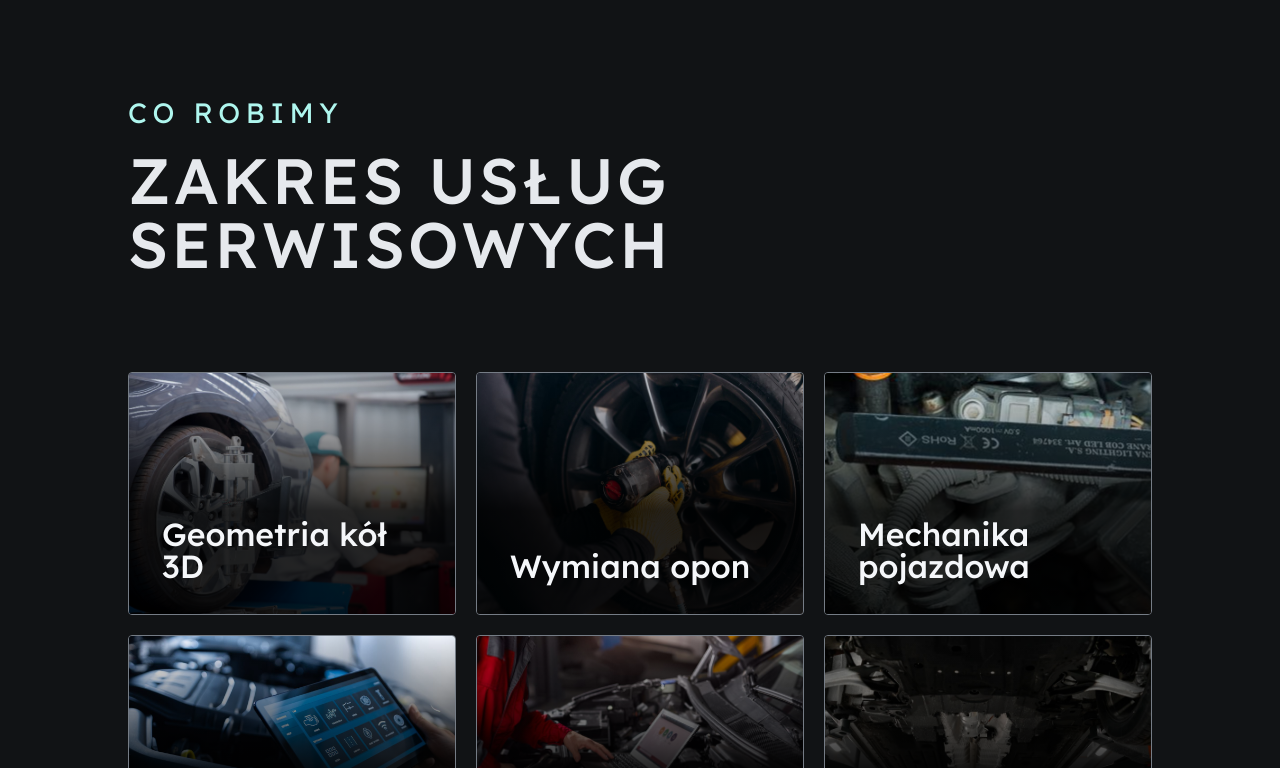
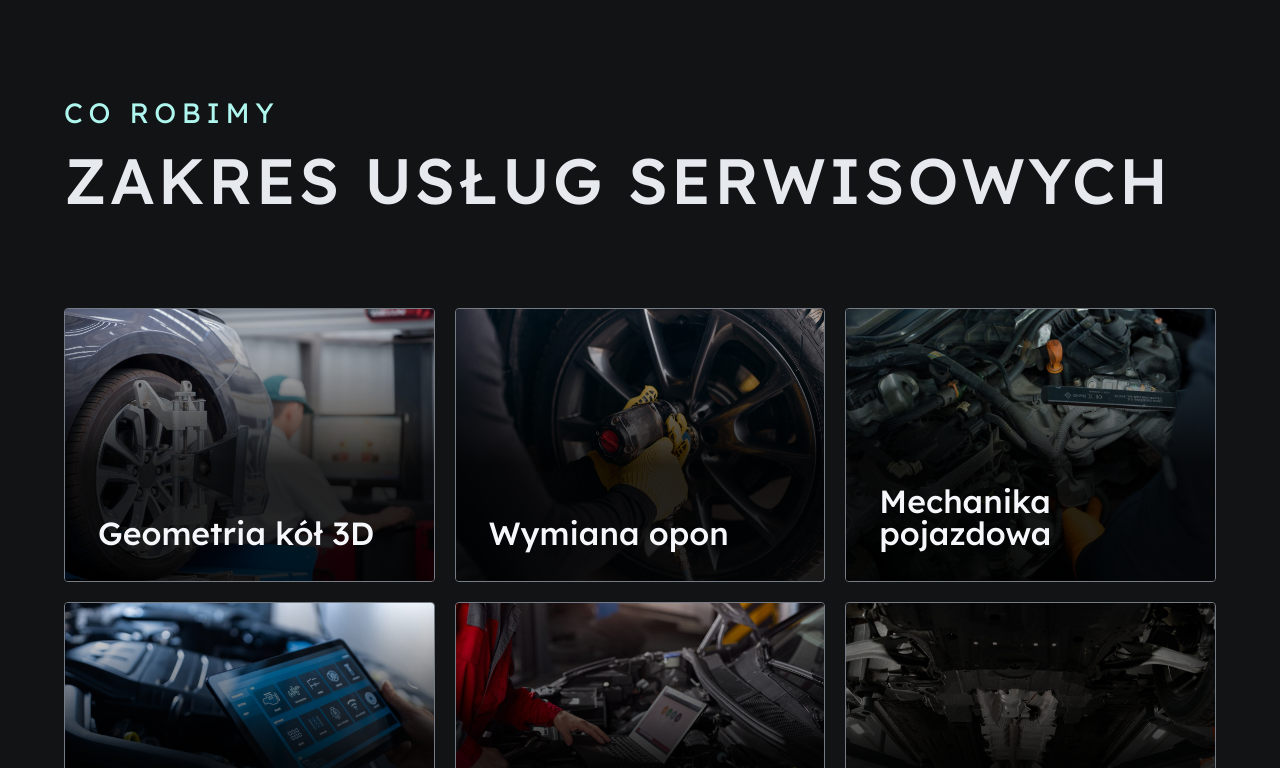
Before and after one commit to BorysPresn/som-website, a React (Vite) app: page / in a window 1280 px wide. Shown: the part 952-1720 px from the top of the page. Built offline with nearby package versions, Linux system fonts and the light colour scheme.

Commit message:
refactor: tune services imagery and container spacing

```diff
--- a/src/components/layout/Container/Container.module.scss
+++ b/src/components/layout/Container/Container.module.scss
@@ -7,6 +7,12 @@
 
 @media (min-width: $bp-desktop){
     .container {
+        padding-inline: 64px;
+    }
+}
+
+@media (min-width: 1557px){
+    .container {
         padding-inline: $padding-container-desktop;
     }
 }
--- a/src/sections/Services/services.data.ts
+++ b/src/sections/Services/services.data.ts
@@ -34,7 +34,7 @@ export const servicesData: ServiceCardConfig[] = [
     backgroundStyle: {
       backgroundImage: `url(${tireReplacementImage})`,
       backgroundPosition: "center",
-      backgroundSize: "auto 100%",
+      backgroundSize: "cover",
     },
   },
   {
@@ -43,8 +43,8 @@ export const servicesData: ServiceCardConfig[] = [
     imageAlt: "Komora silnika samochodu podczas prac mechanicznych.",
     backgroundStyle: {
       backgroundImage: `url(${vehicleMechanicsImage})`,
-      backgroundPosition: "center",
-      backgroundSize: "auto",
+      backgroundPosition: "2% 56%",
+      backgroundSize: "138%",
     },
   },
   {
@@ -83,8 +83,8 @@ export const servicesData: ServiceCardConfig[] = [
     imageAlt: "Serwis klimatyzacji samochodowej z podłączonym manometrem.",
     backgroundStyle: {
       backgroundImage: `url(${airConditioningServiceImage})`,
-      backgroundPosition: "-10.64% 0%",
-      backgroundSize: "131.36% 100%",
+      backgroundPosition: "center",
+      backgroundSize: "cover",
     },
   },
   {
```
